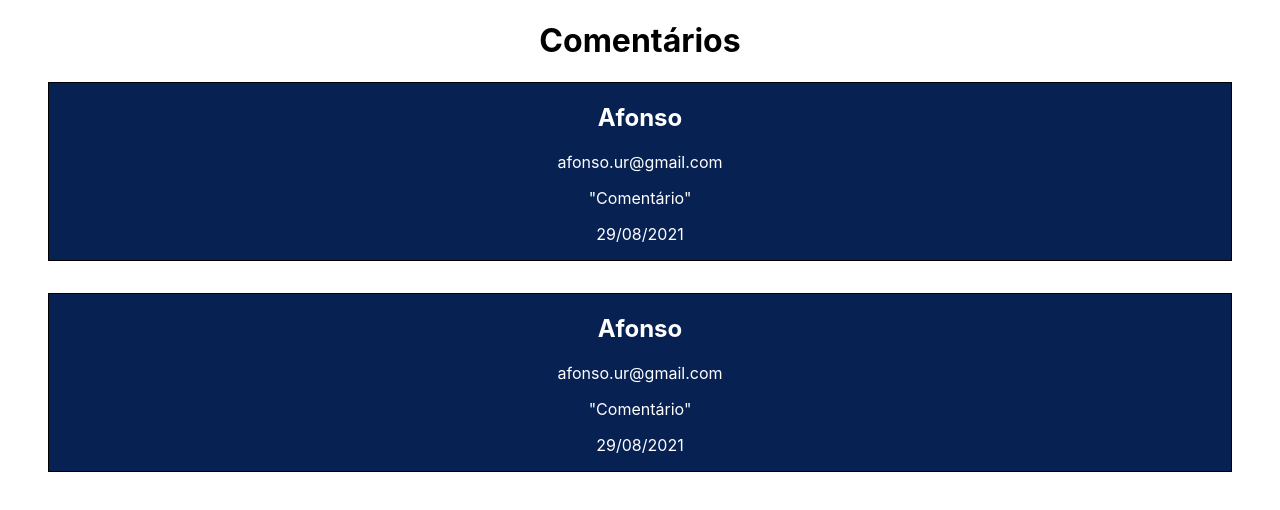
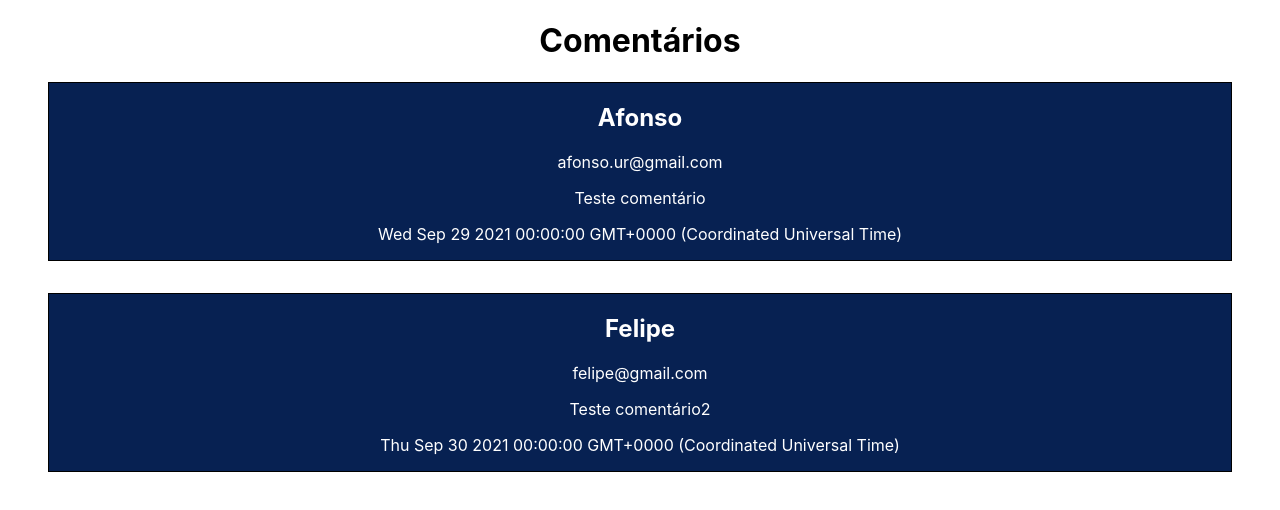
Before and after one commit to Afonso-Lagedo/React, a React (Create React App) app in the folder react-projeto/: page / in a window 1280 px wide. Shown: the top 510 px of the page. Built offline with nearby package versions, Linux system fonts and the light colour scheme.

Commit message:
Properties

```diff
--- a/react-projeto/src/App.js
+++ b/react-projeto/src/App.js
@@ -7,8 +7,12 @@ function App() {
   return (
     <div className="App">
       <h1>Comentários</h1>
-      <Comentario/>
-      <Comentario/>
+      <Comentario nome="Afonso" email="afonso.ur@gmail.com" data={new Date(2021,8,29)}>
+        Teste comentário
+      </Comentario>
+      <Comentario nome="Felipe" email="felipe@gmail.com" data={new Date(2021,8,30)}>
+        Teste comentário2
+      </Comentario>
     </div>
   );
 }
--- a/react-projeto/src/components/Comentario.js
+++ b/react-projeto/src/components/Comentario.js
@@ -2,35 +2,15 @@ import React from 'react';
 import './Comentario.css'
 
 //jsx
-//one div for one components
-/*const Comentario = () => (//for show function is in {}
-    <>
-        <div className="Classe">Teste Componente 2+3</div>
-        <div className="Classe">Teste Componente {2+3}</div>
-    </>
-);*/
 
-//for return
-/*const Comentario = () => {
-
-    const a=5;
-    const b=7;
-
-    return(
-        <>
-            <div className="Classe">Teste Componente 2+3</div>
-            <div className="Classe">Teste Componente {2+3}</div>
-            <div className="Classe">Teste Componente {a+b}</div>
-        </>
-    )
-};*/
-
-const Comentario = () => (//for show function is in {}
+const Comentario = props => (//for get properties
+    //toString() for non-String properties
+    //props.children for inside elements
     <div className="Classe">
-        <h2>Afonso</h2>
-        <p>afonso.ur@gmail.com</p>
-        <p>"Comentário"</p>
-        <p>29/08/2021</p>
+        <h2>{props.nome}</h2>
+        <p>{props.email}</p>
+        <p>{props.children}</p>
+        <p>{props.data.toString()}</p>
     </div>
 );
 
```
